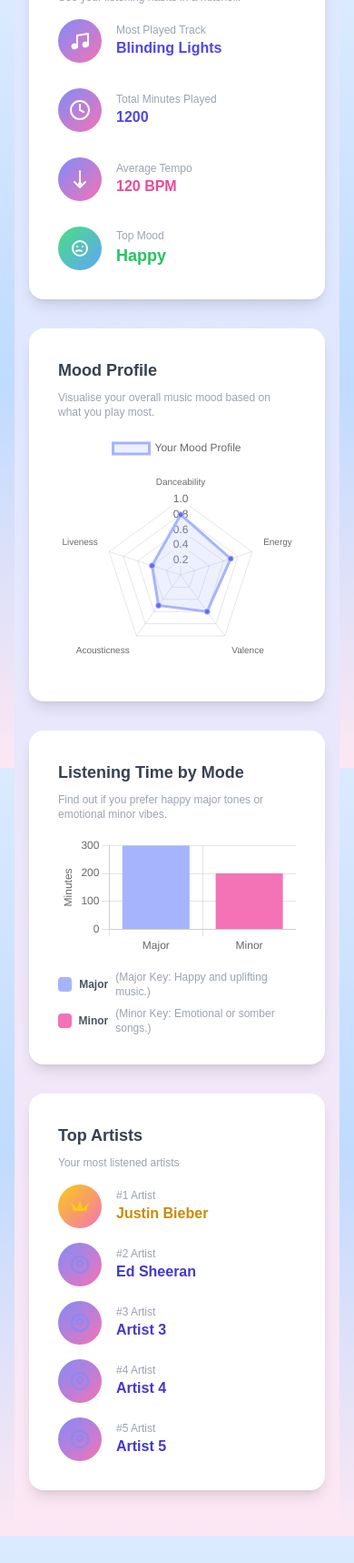
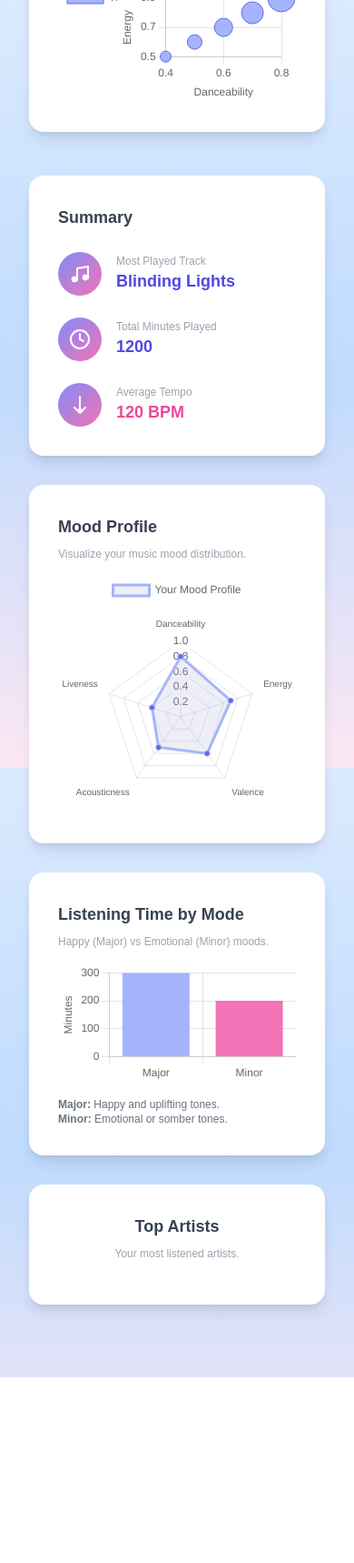
Before and after one commit to LithikaAA/CITS3403group_gc_74, a Flask app: page /dashboard/ in a window 390 px wide. Shown: the whole page at 91% size. After the commit the page ends 1514 px from the top, so only its background shows below. Run offline with Flask 3, Linux system fonts and the light colour scheme; the visitor is signed in with stand-in values (Sample User, id 1); some libraries are stand-ins or nearby versions.

Commit message:
Rebuilt dashboard layout: responsive grid, hover animations on cards, full Chart.js integration, Top Artists polish

```diff
--- a/app/templates/dashboard.html
+++ b/app/templates/dashboard.html
@@ -2,193 +2,112 @@
 {% block title %}Vibe Stats Dashboard | VibeShare{% endblock %}
 
 {% block content %}
-<div class="min-h-screen bg-gradient-to-b from-blue-100 via-indigo-100 to-pink-100 py-8">
-  <div class="max-w-screen-2xl mx-auto px-4">
-    <!-- Header -->
-    <!-- <div class="flex items-center space-x-4 mb-8">
-      <img src="{{ url_for('static', filename='img/side_logo.png') }}" alt="VibeShare Logo" class="w-40 md:w-56">
-    </div> -->
-    <!-- Dashboard Grid: 2 main charts on top, rest below -->
+<div class="min-h-screen w-full overflow-x-hidden py-8 px-4">
+  <div class="max-w-screen-2xl mx-auto space-y-12">
+
+    <!-- Charts Row -->
     <div class="grid grid-cols-1 md:grid-cols-2 gap-8">
-      <!-- Row 1: Two big charts -->
-      <div class="bg-white rounded-2xl shadow-lg p-8 flex flex-col w-full h-full">
-        <h2 class="text-lg font-semibold text-gray-700 mb-2">Total Minutes Played by Track</h2>
-        <p class="text-xs text-gray-400 mb-4">See which tracks you've dedicated the most listening time to.</p>
-        <canvas id="minutesByTrack" class="w-full h-96"></canvas>
+      <div class="bg-white rounded-2xl shadow-lg p-8 transition transform duration-300 hover:scale-105 hover:shadow-2xl">
+        <h2 class="text-2xl font-bold text-indigo-700 mb-2">Total Minutes Played by Track</h2>
+        <p class="text-sm text-gray-500 mb-6">See which tracks you've dedicated the most listening time to.</p>
+        <div class="w-full overflow-x-auto">
+          <canvas id="minutesByTrack" class="w-full h-auto max-w-full"></canvas>
         </div>
-      <div class="bg-white rounded-2xl shadow-lg p-8 flex flex-col w-full h-full">
-        <h2 class="text-lg font-semibold text-gray-700 mb-2">Danceability vs Energy</h2>
-        <p class="text-xs text-gray-400 mb-4">Bubble size = minutes played. This chart shows whether you spend more time on chill tracks or energetic, danceable ones. Visualise your listening tendencies in terms of mood and energy. Larger bubbles mean you spent more time on those tracks.</p>
-        <canvas id="danceabilityEnergy" class="w-full h-96"></canvas>
       </div>
-      <!-- Row 2: Nested grid for the rest -->
-      <div class="md:col-span-2">
-        <div class="grid grid-cols-1 sm:grid-cols-2 lg:grid-cols-3 xl:grid-cols-4 gap-8 mt-8">
-          <div class="bg-white rounded-2xl shadow-lg p-8 flex flex-col justify-between w-full h-full">
-            <h2 class="text-lg font-semibold text-gray-700 mb-1">Summary Card</h2>
-            <p class="text-xs text-gray-400 mb-4">See your listening habits in a nutshell.</p>
-            <div class="space-y-7">
+
+      <div class="bg-white rounded-2xl shadow-lg p-8 transition transform duration-300 hover:scale-105 hover:shadow-2xl">
+        <h2 class="text-2xl font-bold text-indigo-700 mb-2">Danceability vs Energy</h2>
+        <p class="text-sm text-gray-500 mb-6">Bubble size = minutes played. Shows whether you spend more time on chill tracks or energetic ones. Larger bubbles mean more listening time.</p>
+        <div class="w-full overflow-x-auto">
+          <canvas id="danceabilityEnergy" class="w-full h-auto max-w-full"></canvas>
+        </div>
+      </div>
+    </div>
+
+    <!-- Grid Section -->
+    <div class="grid grid-cols-1 sm:grid-cols-2 lg:grid-cols-3 xl:grid-cols-4 gap-8">
+
+      <!-- Summary Card -->
+      <div class="bg-white rounded-2xl shadow-lg p-8 flex flex-col space-y-6 transition transform duration-300 hover:scale-105 hover:shadow-2xl">
+        <h2 class="text-lg font-semibold text-gray-700">Summary</h2>
+        <div class="space-y-6">
           <div class="flex items-center space-x-4">
-                <div class="bg-gradient-to-br from-indigo-400 to-pink-400 p-3 rounded-full flex items-center justify-center">
-                  <!-- Music Note SVG -->
-                  <svg xmlns="http://www.w3.org/2000/svg" class="h-6 w-6 text-white" fill="none" viewBox="0 0 24 24" stroke="currentColor">
-                    <path stroke-linecap="round" stroke-linejoin="round" stroke-width="2" d="M9 19V6l12-2v13"/>
-                    <circle cx="6" cy="18" r="3" fill="currentColor"/>
-                    <circle cx="18" cy="16" r="3" fill="currentColor"/>
-                  </svg>
+            <div class="bg-gradient-to-br from-indigo-400 to-pink-400 p-3 rounded-full">
+              <svg xmlns="http://www.w3.org/2000/svg" class="h-6 w-6 text-white" fill="none" viewBox="0 0 24 24" stroke="currentColor"><path stroke-linecap="round" stroke-linejoin="round" stroke-width="2" d="M9 19V6l12-2v13"/><circle cx="6" cy="18" r="3" fill="currentColor"/><circle cx="18" cy="16" r="3" fill="currentColor"/></svg>
             </div>
             <div>
               <p class="text-xs text-gray-400">Most Played Track</p>
-                  <p class="text-base font-bold text-indigo-600">{{ top_tracks.most_played }}</p>
+              <p class="text-lg font-bold text-indigo-600">{{ top_tracks.most_played }}</p>
             </div>
           </div>
           <div class="flex items-center space-x-4">
-                <div class="bg-gradient-to-br from-indigo-400 to-pink-400 p-3 rounded-full flex items-center justify-center">
-                  <!-- Clock SVG -->
-                  <svg xmlns="http://www.w3.org/2000/svg" class="h-6 w-6 text-white" fill="none" viewBox="0 0 24 24" stroke="currentColor">
-                    <circle cx="12" cy="12" r="10" stroke="currentColor" stroke-width="2" fill="none"/>
-                    <path stroke="currentColor" stroke-width="2" stroke-linecap="round" d="M12 6v6l4 2"/>
-                  </svg>
+            <div class="bg-gradient-to-br from-indigo-400 to-pink-400 p-3 rounded-full">
+              <svg xmlns="http://www.w3.org/2000/svg" class="h-6 w-6 text-white" fill="none" viewBox="0 0 24 24" stroke="currentColor"><circle cx="12" cy="12" r="10" stroke="currentColor" stroke-width="2" fill="none"/><path stroke="currentColor" stroke-width="2" stroke-linecap="round" d="M12 6v6l4 2"/></svg>
             </div>
             <div>
               <p class="text-xs text-gray-400">Total Minutes Played</p>
-                  <p class="text-base font-bold text-indigo-600">{{ top_tracks.total_minutes }}</p>
+              <p class="text-lg font-bold text-indigo-600">{{ top_tracks.total_minutes }}</p>
             </div>
           </div>
           <div class="flex items-center space-x-4">
-                <div class="bg-gradient-to-br from-indigo-400 to-pink-400 p-3 rounded-full flex items-center justify-center">
-                  <!-- Metronome SVG -->
-                  <svg xmlns="http://www.w3.org/2000/svg" class="h-6 w-6 text-white" fill="none" viewBox="0 0 24 24" stroke="currentColor">
-                    <path stroke="currentColor" stroke-width="2" stroke-linecap="round" stroke-linejoin="round" d="M12 3v18m0 0l-6-6m6 6l6-6"/>
-                    <circle cx="12" cy="17" r="1.5" fill="currentColor"/>
-                  </svg>
+            <div class="bg-gradient-to-br from-indigo-400 to-pink-400 p-3 rounded-full">
+              <svg xmlns="http://www.w3.org/2000/svg" class="h-6 w-6 text-white" fill="none" viewBox="0 0 24 24" stroke="currentColor"><path stroke="currentColor" stroke-width="2" stroke-linecap="round" stroke-linejoin="round" d="M12 3v18m0 0l-6-6m6 6l6-6"/><circle cx="12" cy="17" r="1.5" fill="currentColor"/></svg>
             </div>
             <div>
               <p class="text-xs text-gray-400">Average Tempo</p>
-                  <p class="text-base font-semibold text-pink-500">{{ top_tracks.avg_tempo }} BPM</p>
-                </div>
-              </div>
-              <div class="flex items-center space-x-4">
-                <div class="bg-gradient-to-br from-green-400 to-blue-400 p-3 rounded-full flex items-center justify-center">
-                  <!-- Mood SVG -->
-                  <svg xmlns="http://www.w3.org/2000/svg" class="h-6 w-6 text-white" fill="none" viewBox="0 0 24 24" stroke="currentColor">
-                    <path stroke-linecap="round" stroke-linejoin="round" stroke-width="2" d="M12 20c4.418 0 8-3.582 8-8s-3.582-8-8-8-8 3.582-8 8 3.582 8 8 8z" />
-                    <path stroke-linecap="round" stroke-linejoin="round" stroke-width="2" d="M9 10h.01M15 10h.01M8 15c1.333-1 4.667-1 6 0" />
-                  </svg>
-                </div>
-                <div>
-                  <p class="text-xs text-gray-400">Top Mood</p>
-                  <p class="text-lg font-bold text-green-500">Happy</p>
-                </div>
-              </div>
-            </div>
-          </div>
-          <div class="bg-white rounded-2xl shadow-lg p-8 flex flex-col w-full h-full">
-            <h2 class="text-lg font-semibold text-gray-700 mb-2">Mood Profile</h2>
-            <p class="text-xs text-gray-400 mb-4">Visualise your overall music mood based on what you play most.</p>
-            <canvas id="moodProfile" class="w-full h-80"></canvas>
-          </div>
-          <div class="bg-white rounded-2xl shadow-lg p-8 flex flex-col w-full h-full">
-            <h2 class="text-lg font-semibold text-gray-700 mb-2">Listening Time by Mode</h2>
-            <p class="text-xs text-gray-400 mb-4">Find out if you prefer happy major tones or emotional minor vibes.</p>
-            <div class="w-full flex flex-col items-center">
-              <canvas id="modeChart" class="w-full max-w-xl h-80"></canvas>
-            </div>
-            <div class="flex flex-col space-y-2 mt-4">
-              <div class="flex items-center space-x-2">
-                <span class="inline-block w-4 h-4 rounded bg-[#a5b4fc]"></span>
-                <span class="text-xs text-gray-600 font-bold">Major</span>
-                <span class="text-xs text-gray-400">(Major Key: Happy and uplifting music.)</span>
-              </div>
-              <div class="flex items-center space-x-2">
-                <span class="inline-block w-4 h-4 rounded bg-[#f472b6]"></span>
-                <span class="text-xs text-gray-600 font-bold">Minor</span>
-                <span class="text-xs text-gray-400">(Minor Key: Emotional or somber songs.)</span>
-              </div>
-            </div>
-          </div>
-          <div class="bg-white rounded-2xl shadow-lg p-8 flex flex-col w-full h-full">
-            <h2 class="text-lg font-semibold text-gray-700 mb-2">Top Artists</h2>
-            <p class="text-xs text-gray-400 mb-4">Your most listened artists</p>
-            <div class="space-y-4">
-              <div class="flex items-center space-x-4">
-                <div class="bg-gradient-to-br from-yellow-400 to-pink-400 p-3 rounded-full flex items-center justify-center">
-                  <!-- Crown SVG for top artist -->
-                  <svg xmlns="http://www.w3.org/2000/svg" class="h-6 w-6 text-yellow-400" fill="currentColor" viewBox="0 0 24 24">
-                    <path d="M5 17l-3-9 7 6 3-8 3 8 7-6-3 9z" />
-                  </svg>
-                </div>
-                <div>
-                  <p class="text-xs text-gray-400">#1 Artist</p>
-                  <p class="text-base font-bold text-yellow-600">Justin Bieber</p>
-                </div>
-              </div>
-              <div class="flex items-center space-x-4">
-                <div class="bg-gradient-to-br from-indigo-400 to-pink-400 p-3 rounded-full flex items-center justify-center">
-                  <!-- User SVG -->
-                  <svg xmlns="http://www.w3.org/2000/svg" class="h-6 w-6 text-indigo-400" fill="none" viewBox="0 0 24 24" stroke="currentColor">
-                    <path stroke-linecap="round" stroke-linejoin="round" stroke-width="2" d="M5.121 17.804A9 9 0 1112 21a9 9 0 01-6.879-3.196z" />
-                    <path stroke-linecap="round" stroke-linejoin="round" stroke-width="2" d="M15 11a3 3 0 11-6 0 3 3 0 016 0z" />
-                  </svg>
-                </div>
-                <div>
-                  <p class="text-xs text-gray-400">#2 Artist</p>
-                  <p class="text-base font-bold text-indigo-700">Ed Sheeran</p>
-                </div>
-              </div>
-              <div class="flex items-center space-x-4">
-                <div class="bg-gradient-to-br from-indigo-400 to-pink-400 p-3 rounded-full flex items-center justify-center">
-                  <svg xmlns="http://www.w3.org/2000/svg" class="h-6 w-6 text-indigo-400" fill="none" viewBox="0 0 24 24" stroke="currentColor">
-                    <path stroke-linecap="round" stroke-linejoin="round" stroke-width="2" d="M5.121 17.804A9 9 0 1112 21a9 9 0 01-6.879-3.196z" />
-                    <path stroke-linecap="round" stroke-linejoin="round" stroke-width="2" d="M15 11a3 3 0 11-6 0 3 3 0 016 0z" />
-                  </svg>
-                </div>
-                <div>
-                  <p class="text-xs text-gray-400">#3 Artist</p>
-                  <p class="text-base font-bold text-indigo-700">Artist 3</p>
-                </div>
-              </div>
-              <div class="flex items-center space-x-4">
-                <div class="bg-gradient-to-br from-indigo-400 to-pink-400 p-3 rounded-full flex items-center justify-center">
-                  <svg xmlns="http://www.w3.org/2000/svg" class="h-6 w-6 text-indigo-400" fill="none" viewBox="0 0 24 24" stroke="currentColor">
-                    <path stroke-linecap="round" stroke-linejoin="round" stroke-width="2" d="M5.121 17.804A9 9 0 1112 21a9 9 0 01-6.879-3.196z" />
-                    <path stroke-linecap="round" stroke-linejoin="round" stroke-width="2" d="M15 11a3 3 0 11-6 0 3 3 0 016 0z" />
-                  </svg>
-                </div>
-                <div>
-                  <p class="text-xs text-gray-400">#4 Artist</p>
-                  <p class="text-base font-bold text-indigo-700">Artist 4</p>
-                </div>
-              </div>
-              <div class="flex items-center space-x-4">
-                <div class="bg-gradient-to-br from-indigo-400 to-pink-400 p-3 rounded-full flex items-center justify-center">
-                  <svg xmlns="http://www.w3.org/2000/svg" class="h-6 w-6 text-indigo-400" fill="none" viewBox="0 0 24 24" stroke="currentColor">
-                    <path stroke-linecap="round" stroke-linejoin="round" stroke-width="2" d="M5.121 17.804A9 9 0 1112 21a9 9 0 01-6.879-3.196z" />
-                    <path stroke-linecap="round" stroke-linejoin="round" stroke-width="2" d="M15 11a3 3 0 11-6 0 3 3 0 016 0z" />
-                  </svg>
-                </div>
-                <div>
-                  <p class="text-xs text-gray-400">#5 Artist</p>
-                  <p class="text-base font-bold text-indigo-700">Artist 5</p>
-                </div>
-              </div>
-            </div>
-          </div>
-        </div>
+              <p class="text-lg font-semibold text-pink-500">{{ top_tracks.avg_tempo }} BPM</p>
             </div>
           </div>
         </div>
       </div>
 
-<!-- Chart.js CDN -->
+      <!-- Mood Profile Radar Chart -->
+      <div class="bg-white rounded-2xl shadow-lg p-8 transition transform duration-300 hover:scale-105 hover:shadow-2xl">
+        <h2 class="text-lg font-semibold text-gray-700 mb-2">Mood Profile</h2>
+        <p class="text-xs text-gray-400 mb-4">Visualize your music mood distribution.</p>
+        <div class="w-full overflow-x-auto">
+          <canvas id="moodProfile" class="w-full h-auto max-w-full"></canvas>
+        </div>
+      </div>
+
+      <!-- Mode Analysis -->
+      <div class="bg-white rounded-2xl shadow-lg p-8 transition transform duration-300 hover:scale-105 hover:shadow-2xl">
+        <h2 class="text-lg font-semibold text-gray-700 mb-2">Listening Time by Mode</h2>
+        <p class="text-xs text-gray-400 mb-4">Happy (Major) vs Emotional (Minor) moods.</p>
+        <div class="w-full overflow-x-auto">
+          <canvas id="modeChart" class="w-full h-auto max-w-full"></canvas>
+        </div>
+        <div class="text-xs text-gray-500 mt-4">
+          <p><span class="font-bold">Major:</span> Happy and uplifting tones.</p>
+          <p><span class="font-bold">Minor:</span> Emotional or somber tones.</p>
+        </div>
+      </div>
+
+      <!-- Top Artists -->
+      <div class="bg-white rounded-2xl shadow-lg p-8 flex flex-col items-center transition transform duration-300 hover:scale-105 hover:shadow-2xl">
+        <h2 class="text-lg font-semibold text-gray-700 mb-2">Top Artists</h2>
+        <p class="text-xs text-gray-400 mb-4">Your most listened artists.</p>
+        <div class="space-y-4 w-full">
+          {% for artist in top_artists %}
+          <div class="flex items-center space-x-4 {% if loop.index == 1 %}text-xl{% else %}text-base{% endif %} transform hover:scale-110 transition duration-300">
+            <div class="bg-gradient-to-br from-indigo-400 to-pink-400 p-3 rounded-full">
+              <svg xmlns="http://www.w3.org/2000/svg" class="h-5 w-5 text-white" fill="none" viewBox="0 0 24 24" stroke="currentColor"><path stroke-linecap="round" stroke-linejoin="round" stroke-width="2" d="M5.121 17.804A9 9 0 1112 21a9 9 0 01-6.879-3.196z"/><path stroke-linecap="round" stroke-linejoin="round" stroke-width="2" d="M15 11a3 3 0 11-6 0 3 3 0 016 0z"/></svg>
+            </div>
+            <p class="font-bold text-indigo-700">#{{ loop.index }} {{ artist }}</p>
+          </div>
+          {% endfor %}
+        </div>
+      </div>
+
+    </div>
+
+  </div>
+</div>
+
+<!-- Chart.js -->
 <script src="https://cdn.jsdelivr.net/npm/chart.js"></script>
 
 <script>
-    // To use gradients in Chart.js, see the comments below for each chart.
-    // Example: const gradient = ctx.createLinearGradient(0, 0, 0, 400);
-    // gradient.addColorStop(0, '#a5b4fc'); gradient.addColorStop(1, '#f472b6');
-    // Then set backgroundColor: gradient
-
     // Total Minutes by Track (Bar Chart)
     const minutesByTrackCtx = document.getElementById('minutesByTrack').getContext('2d');
     new Chart(minutesByTrackCtx, {
@@ -254,7 +173,7 @@
             datasets: [{
                 label: 'Your Mood Profile',
                 data: {{ mood_profile.data | tojson | safe }},
-                backgroundColor: 'rgba(165, 180, 252, 0.2)',
+                backgroundColor: 'rgba(169, 176, 207, 0.2)',
                 borderColor: '#a5b4fc',
                 pointBackgroundColor: '#6366F1'
             }]
```
Also changed, not shown: app.db. Lines whose indentation alone changed are shown as unchanged.
